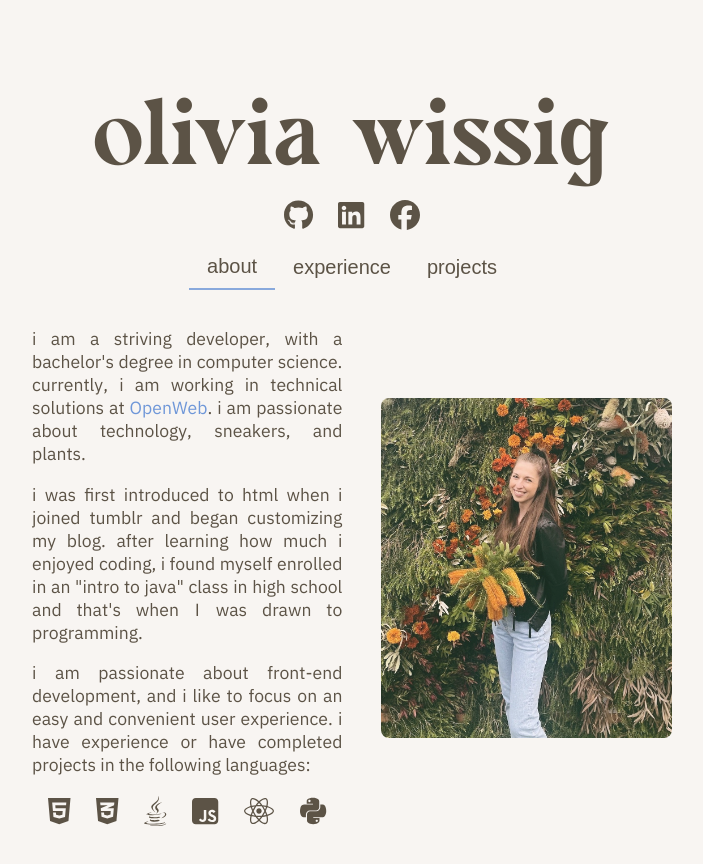
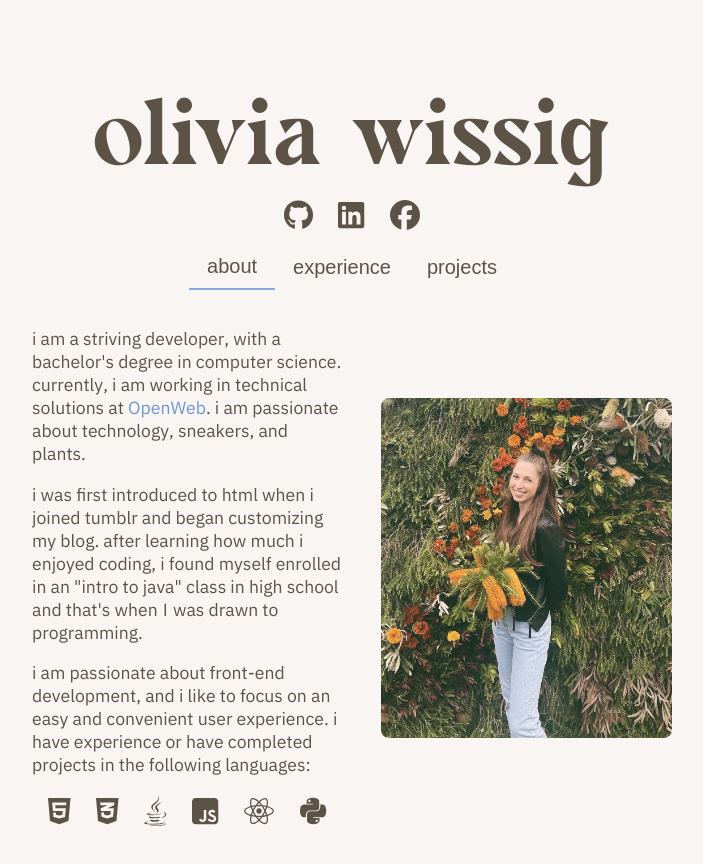
Before and after one commit to oliviawissig/oliviawissig.github.io, a React (Create React App) app: page / in a window 1280 px wide. Shown: the top 864 px of the page, without its empty margins (288-991 px from the left). Built offline with nearby package versions, Linux system fonts and the light colour scheme.

Commit message:
fixed some text styling

```diff
--- a/src/styles/About.css
+++ b/src/styles/About.css
@@ -8,7 +8,7 @@
 
   font-size:1.1em;
   color:var(--umber);
-  text-align:justify;
+  text-align:left;
 }
 
 a {
--- a/src/styles/Exp.css
+++ b/src/styles/Exp.css
@@ -20,7 +20,7 @@ ul{
 }
 
 .exp{
-  text-align: justify;
+  text-align: left;
   color:var(--umber);
   text-transform: lowercase;
   font-family: "42S";
```
